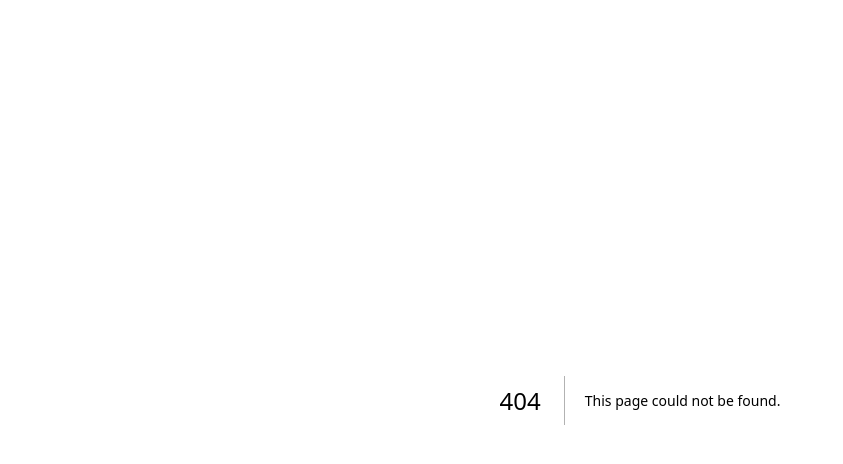
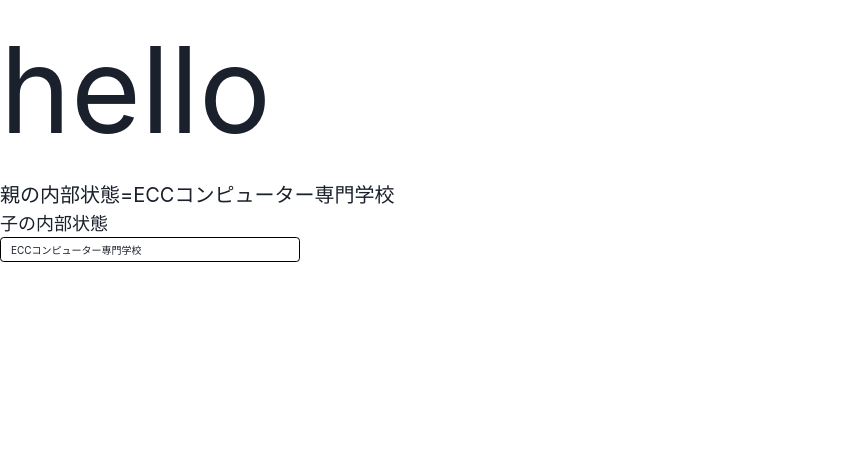
Before and after one commit to RikutoOgaki/next.js-study, a Next.js app: page /Compo in a window 1280 px wide. Before the commit this address had no page. Shown: the top 464 px of the page, without its empty margins (0-843 px from the left). Built offline with nearby package versions, Linux system fonts and the light colour scheme.

Commit message:
nextjs study now

```diff
--- /dev/null
+++ b/src/pages/Compo/index.tsx
@@ -0,0 +1,27 @@
+import Samples from './sample-component'
+import {useState} from 'react'
+import {Flex,Box,Center,Input,Text} from '@chakra-ui/react'
+
+type Sample = {
+    memo:string
+}
+
+export default function App(){
+
+const [state,setState] = useState<Sample>({
+    memo:'ECCコンピューター専門学校'
+    })
+
+    return(
+    <Box>
+        <Text as={'h1'} fontSize={"12rem"}>hello</Text>
+        <Text as={'p'} fontSize={'2rem'}>親の内部状態={state.memo}</Text>
+        <Samples memo={state.memo}
+            onRikuto={(v)=> setState({
+                ...state,
+                memo:v
+            })}
+        />
+    </Box>
+    )
+    }
--- /dev/null
+++ b/src/pages/Compo/sample-component.tsx
@@ -0,0 +1,31 @@
+import {useState} from 'react'
+import {Input,Box,Center,Flex,Text} from '@chakra-ui/react'
+
+type Props ={
+    memo:string,
+    onRikuto:(v:string) => void
+}
+
+type State = {
+    memo:string
+}
+
+export default function SampleComponent(props:Props){
+
+    const [state,setState] = useState<State>({
+        memo:props.memo
+    })
+
+    return(
+        <Box>
+            <Text as={'p'} fontSize={'1.8rem'}>子の内部状態</Text>
+            <Input type='text' value={state.memo} w={'30rem'} border={'1px solid #000'}
+                onChange={(v)=> setState({
+                    ...state,
+                    memo:v.target.value
+                })}
+                onBlur={()=> props.onRikuto(state.memo)}
+            ></Input>
+        </Box>
+    )
+}
--- a/src/styles/globals.css
+++ b/src/styles/globals.css
@@ -1,8 +1,6 @@
 *{
   margin: 0;
   padding: 0;
-  text-decoration: none;
-  list-style: none;
 }
 
 html{
```
Also changed, not shown: src/pages/Compo/compo.tsx (deleted, +0 -10 lines), src/pages/index.tsx (+20 -4 lines), src/pages/todo/index.tsx (renamed from src/pages/todo.tsx).
